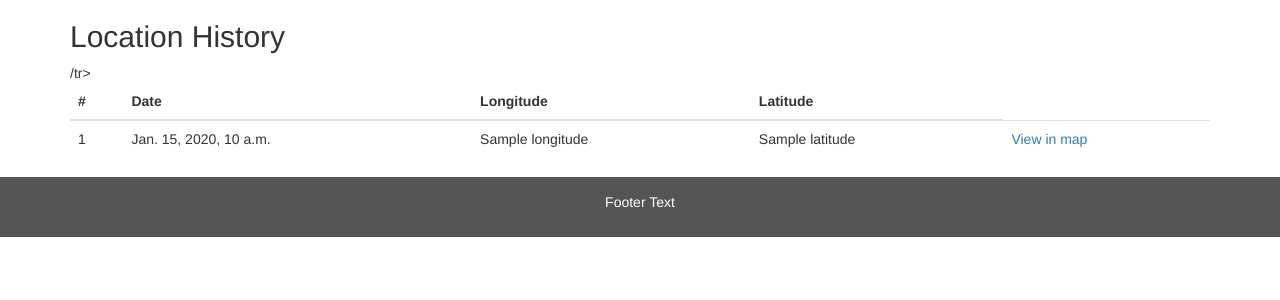
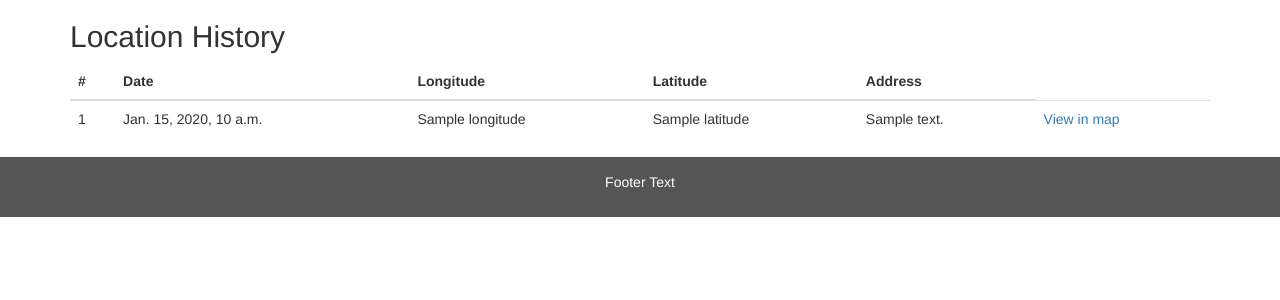
Before and after one commit to Esosacodes/You_Track, a Django app: template main/templates/main/profile.html in a window 1280 px wide. Shown: the part 52-352 px from the top of the page. Run offline with Django 3.2, Linux system fonts and the light colour scheme; the template is opened without the code that fills it: most values are stand-ins (such as "Sample title", 1, 10 or a date in 2020); some libraries are stand-ins or nearby versions.

Commit message:
add address to user location data

```diff
--- a/main/templates/main/profile.html
+++ b/main/templates/main/profile.html
@@ -56,12 +56,13 @@
         <th>Date</th>
         <th>Longitude</th>
         <th>Latitude</th>
+        <th>Address</th>
       </tr>
     </thead>
     <tbody>
     {% for location in userLocations %}
     {% if location %}
-        <tr><td>{{ location.id }}</td><td>{{ location.dateTime }}</td><td>{{ location.longitude }}</td> <td>{{ location.latitude }}</td><td><a href="#"> View in map</a></td>/tr>
+        <tr><td>{{ location.id }}</td><td>{{ location.dateTime }}</td><td>{{ location.longitude }}</td> <td>{{ location.latitude }}</td><td>{{ location.address }}</td> <td><a href="#"> View in map</a></td></tr>
     {% endif %}
 {% endfor %}
   </table>
```
